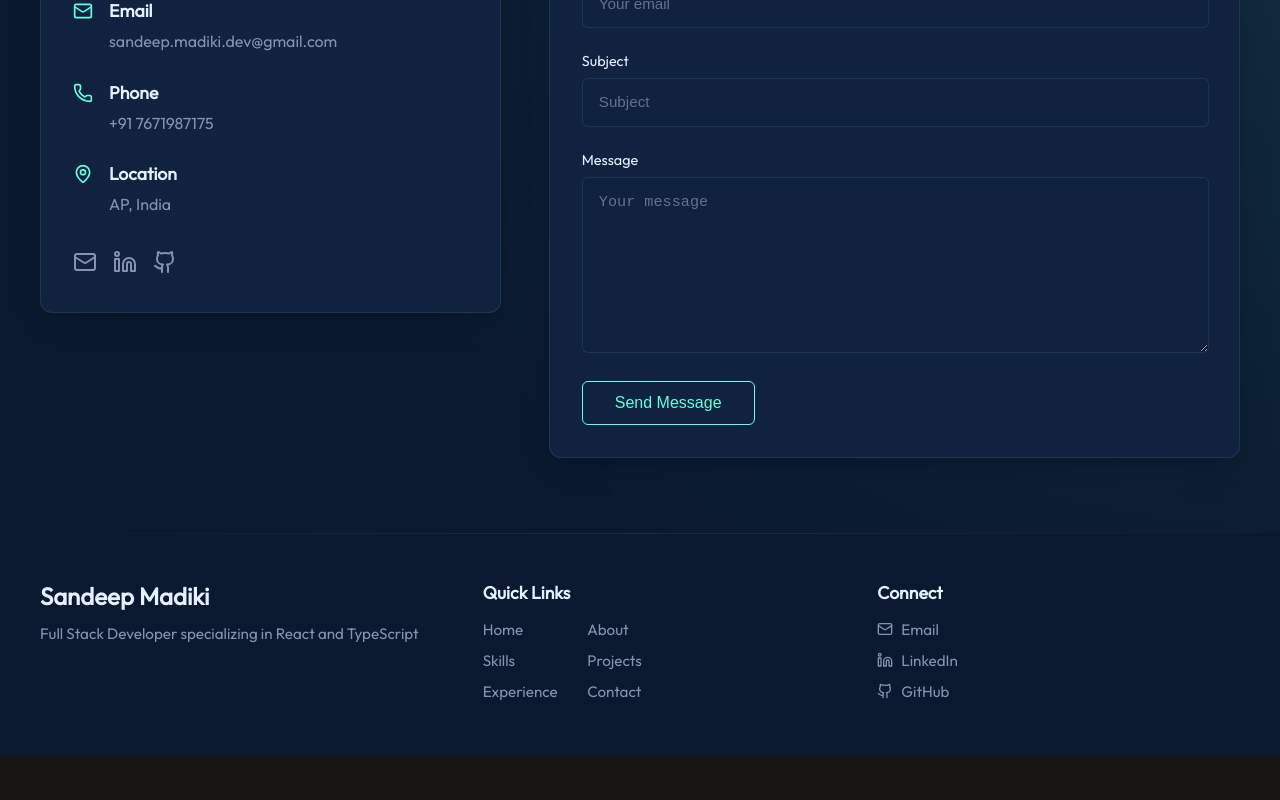
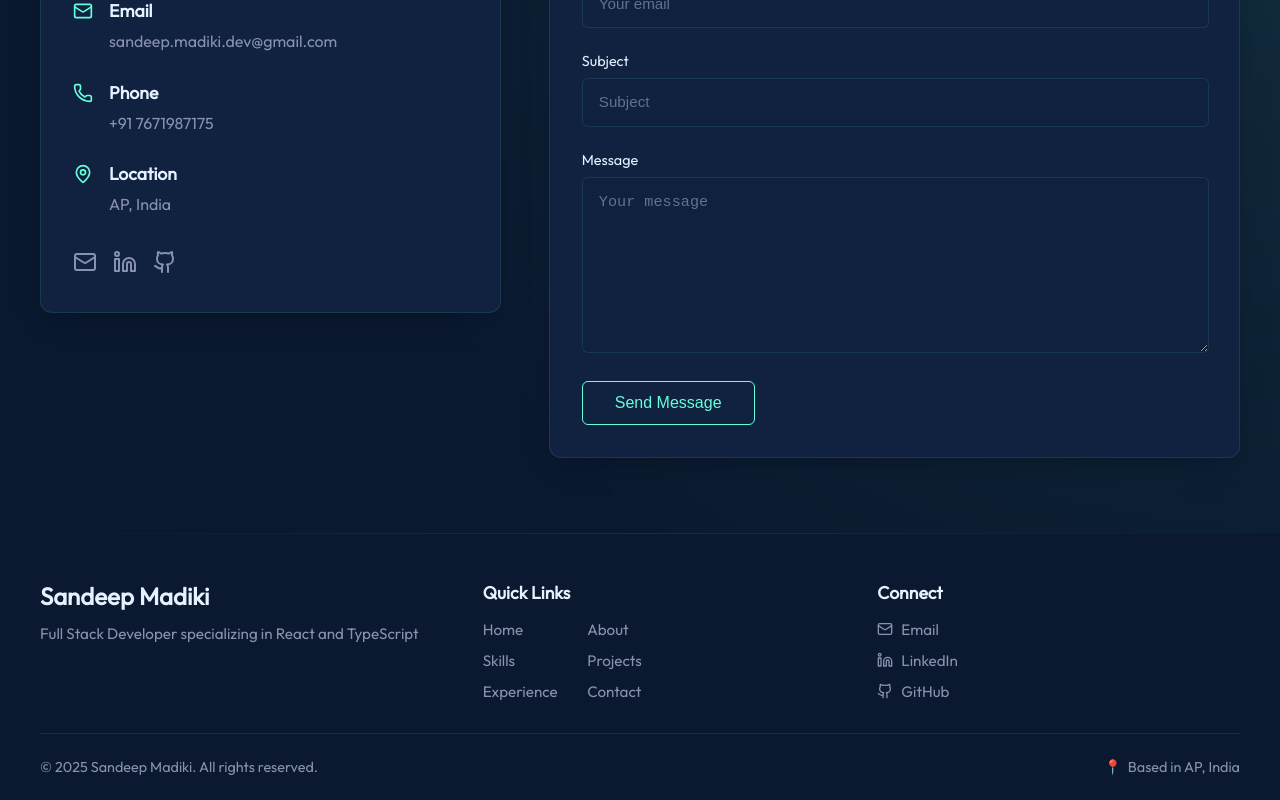
Before and after one commit to sandeep-madiki/portfolio, a React (Vite) app: page / in a window 1280 px wide. Shown: the part 4599-5399 px from the top of the page. Before the commit the page ends 5356 px from the top, so only its background shows below. Built offline with nearby package versions, Linux system fonts and the light colour scheme; no server answers.

Commit message:
Revert "Footer-bottom removed"
This reverts commit d035ad5e90866bc46995e023b4409f7357b0cfa3.

```diff
--- a/src/Component/Footer/Footer.tsx
+++ b/src/Component/Footer/Footer.tsx
@@ -2,7 +2,7 @@ import "./Footer.css";
 import AnchorLink from "react-anchor-link-smooth-scroll";
 
 const Footer = () => {
-  // const currentYear = new Date().getFullYear();
+  const currentYear = new Date().getFullYear();
 
   const githubUrl = import.meta.env.VITE_GITHUB_URL;
   const mailId = import.meta.env.VITE_MAIL_ID;
@@ -154,10 +154,10 @@ const Footer = () => {
             </div>
           </div>
         </div>
-        {/* <div className="footer-bottom">
+        <div className="footer-bottom">
           <p>&copy; {currentYear} Sandeep Madiki. All rights reserved.</p>
           <p className="footer-location">Based in AP, India</p>
-        </div> */}
+        </div>
       </div>
     </footer>
   );
```
